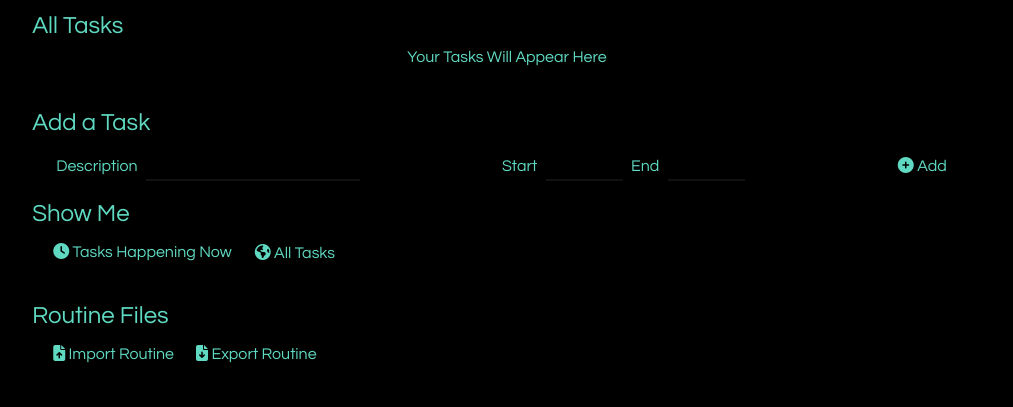
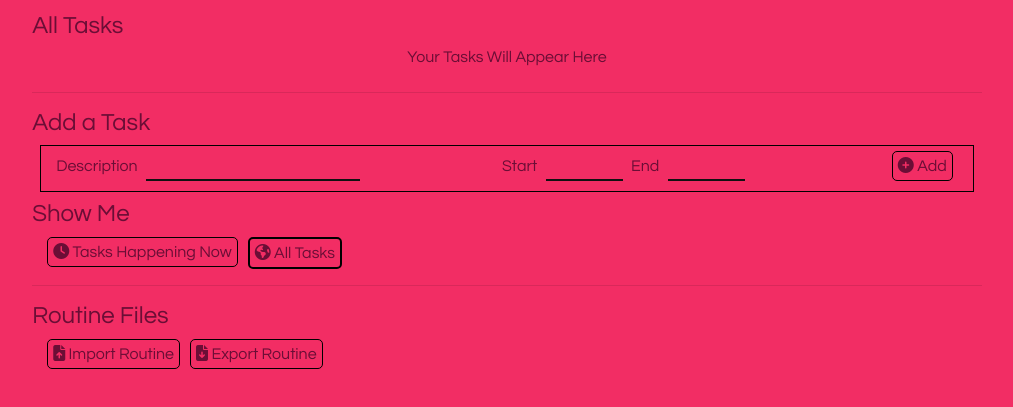
Before and after one commit to nick5616/routine, a plain HTML site: page project/build/index.html in a window 1280 px wide. Shown: the part 107-514 px from the top of the page, without its empty margins (133-1146 px from the left). Drawn offline with nearby package versions, Linux system fonts and the light colour scheme.

Commit message:
can successfully create wcag aa compliant color schemes programmatically

```diff
--- a/project/build/action.js
+++ b/project/build/action.js
@@ -1,6 +1,6 @@
 class task {
     constructor(d, s, e){
-        console.log("invoked main constructor");
+        //console.log("invoked main constructor");
         this.desc = d;
         this.start = s;
         this.end = e;
@@ -29,12 +29,12 @@ function relative_luminance(colorArray8Bit){
     var standard_red = colorArray8Bit[0]/255;
     var standard_green = colorArray8Bit[1]/255;
     var standard_blue = colorArray8Bit[2]/255;
-    console.log("sR", standard_red);
-    console.log("sG", standard_green);
-    console.log("sB", standard_blue);
-    //console.log(standard_red);
+    //console.log("sR", standard_red);
+    //console.log("sG", standard_green);
+    //console.log("sB", standard_blue);
+    ////console.log(standard_red);
     if(standard_red <= 0.03928){
-      console.log("path 1");
+      //console.log("path 1");
       r = standard_red/12.92;
     }
     else {
@@ -44,7 +44,7 @@ function relative_luminance(colorArray8Bit){
     }
 
     if(standard_green <= 0.03928){
-      console.log("path 1");
+      //console.log("path 1");
       g = standard_green/12.92;
     }
     else {
@@ -52,23 +52,23 @@ function relative_luminance(colorArray8Bit){
     }
 
     if(standard_blue <= 0.03928){
-      console.log("path 1");
+      //console.log("path 1");
       b = standard_blue/12.92;
     }
     else {
       b = Math.pow(((standard_blue+0.055)/1.055), 2.4);
     }
-    console.log("R", r);
-    console.log("G", g);
-    console.log("B", b);
+    //console.log("R", r);
+    //console.log("G", g);
+    //console.log("B", b);
     l = 0.2126 * r + 0.7152 * g + 0.0722 * b;
-    console.log("L", l);
-    console.log(typeof l);
+    //console.log("L", l);
+    //console.log(typeof l);
     return l;
 }
 
 function generateRandomColor(){
-    console.log("generating primary color");
+    //console.log("generating primary color");
     var red = Math.floor(Math.random() * 255);
     var green = Math.floor(Math.random() * 255);
     var blue = Math.floor(Math.random() * 255);
@@ -79,20 +79,30 @@ function colorArrayToString(array){
     return "rgb("+array[0]+","+array[1]+","+array[2]+")";
 };
 
+function generateBackgroundColor(){
+    var sunrise = [255, 219, 0];
+    var color_string = "background: linear-gradient(0deg, rgba(0,241,254,1) 0%, rgba(205,245,249,1) 100%)";
+    var color_array = [0,241,254];
+
+    return [color_string, color_array];
+}
+
 function generateColorScheme(){
-    var primary_color = generateRandomColor();
-    var secondary_color = generateRandomColor();
-    var cond1 = Math.abs(relative_luminance(primary_color) - relative_luminance([0,0,0])) < 0.9;
-    while(relative_luminance(primary_color) < 0.5){
-        //relative luminance(primary_color) >= threshold
-        primary_color = generateRandomColor();
+    var background_color = generateBackgroundColor();
+    var background_color_luminance = relative_luminance(background_color[1]);
+    var color = generateRandomColor();
+    //console.log("primary color's rel lum", relative_luminance(primar))
+    while(Math.abs(relative_luminance(color) - background_color_luminance) < 0.5){
+        //console.log("relative_luminance is", relative_luminance(color));
+        color = generateRandomColor();
         //secondary_color = generateRandomColor();
     }
-    return [primary_color, secondary_color];
+    console.log("relative_luminance is", relative_luminance(color));
+    return [color, background_color[0]];
 }
 function setElemsPrimaryColor(){
     var primary_color = generateRandomColor();
-    console.log("color: ",primary_color);
+    ////console.log("color: ",primary_color);
     $(".prim").css("background-color",primary_color);
 }
 function getCurrentMilitaryTime(){
@@ -102,7 +112,7 @@ function getCurrentMilitaryTime(){
 function getCapitalizedWord(string){
     var new_char = string[0].toUpperCase();
     var new_string = new_char + string.substring(1, string.length);
-    console.log("new string", new_string);
+    ////console.log("new string", new_string);
     return new_string;
 }
 function capitalizeSentence(sentence){
@@ -131,7 +141,7 @@ var board = new routine();
 //board.data.push(three);
 function addTaskToDisplay(task){
     if(task.start == "0000" && task.end == "0000"){
-        console.log("timeless task");
+        //console.log("timeless task");
         var timeless_task = '<div class = "task" tabindex = "0">'+
         '<div class="row">'+
             '<div class="col">'+
@@ -151,7 +161,7 @@ function addTaskToDisplay(task){
         $(".routine").append(timeless_task);
     }
     else{
-        console.log("task description", task.desc);
+        //console.log("task description", task.desc);
         var normal_task = '<div class = "task" tabindex = "0">'+
             '<div class="row">'+
                 '<div class="col">'+
@@ -176,10 +186,10 @@ function earliest_start(e1, e2){
 }
 function addRoutineToDisplay(data){
     data.sort(earliest_start);
-    console.log("input data sorted");
-    console.log("state of array", data);
+    //console.log("input data sorted");
+    //console.log("state of array", data);
     var html_string = '';
-    console.log("length of passed array", data.length);
+    //console.log("length of passed array", data.length);
     //clearDisplay();
     if(data.length < 1){
         html_string = '<h3 style = "text-align: center">Your Tasks Will Appear Here</h3>';
@@ -203,11 +213,11 @@ function showTutorial(){
 }
 //resizeHeadingField();
 function resizeHeadingField(){
-    console.log("name changed");
+    //console.log("name changed");
     var new_name = getCapitalizedWord($(".heading-tf").val());
     $(".heading-tf").val(new_name);
     var new_length = $(".heading-tf").val().length;
-    console.log("current text length:", new_length);
+    //console.log("current text length:", new_length);
     $('.heading-tf').attr('size', new_length);
 }
 
@@ -248,7 +258,7 @@ function updateUI(){
         addRoutineToDisplay(getCurrentTasks());
     }
     else {
-        console.log("current_method not selected");
+        //console.log("current_method not selected");
     }
 }
 function inside(time, beginning, end){
@@ -256,7 +266,7 @@ function inside(time, beginning, end){
     var b = parseInt(beginning);
     var e = parseInt(end);
     var bool = t <= e && t >= b;
-    console.log("happening now: "+bool);
+    //console.log("happening now: "+bool);
     if(beginning == "0000" && end == "0000"){
         return true;
     }
@@ -265,7 +275,7 @@ function inside(time, beginning, end){
 function getCurrentTasks(){
     var current_tasks = [];
     var current_time = getCurrentMilitaryTime();
-    console.log("current military time", current_time);
+    //console.log("current military time", current_time);
     board.data.forEach((task)=>{
         if(inside(current_time, task.start, task.end)){
             current_tasks.push(task);
@@ -274,12 +284,29 @@ function getCurrentTasks(){
     return current_tasks;
 }
 function applyColorScheme(){
-    var colors = generateColorScheme();
-    console.log("colors", colors);
+    var colors = generateTwoHighContrastColors();
+    //console.log("colors", colors);
 
     $(".background").css("color", colorArrayToString(colors[0]));
     $(".dynamic").css("color", colorArrayToString(colors[0]));
-    $(".background").css("background-color", colorArrayToString([0,0,0]));
+    $(".background").css("background", colorArrayToString(colors[1]));
+}
+function contrast_ratio(lum1, lum2){
+    var l1 = Math.max(lum1, lum2);
+    var l2 = Math.min(lum1, lum2);
+    var cr = (l1 + 0.05)/(l2 + 0.05);
+    console.log(cr);
+    return cr;
+}
+
+function generateTwoHighContrastColors(){
+    var color1 = generateRandomColor();
+    var color2 = generateRandomColor();
+    while(contrast_ratio(relative_luminance(color1), relative_luminance(color2)) < 3){
+        color1 = generateRandomColor();
+        //color2 = generateRandomColor();
+    }
+    return [color1, color2];
 }
 
 $(document).ready(function(){
@@ -293,7 +320,7 @@ $(document).ready(function(){
     $("#all-tasks").addClass("prim");
     applyColorScheme();
     setInterval(function() {
-        console.log("time has passed");
+        //console.log("time has passed");
         updateUI();
     }, 5 * 1000);
 
@@ -306,35 +333,35 @@ $(document).ready(function(){
         resizeHeadingField();
     });
     $("#now-tasks").click(()=>{
-        console.log("current tasks clicked");
+        //console.log("current tasks clicked");
 
         displayNowTasks();
     });
     $("#all-tasks").click(()=>{
-        console.log("all tasks clicked");
+        //console.log("all tasks clicked");
 
         displayAllTasks();
     });
     $(document).on('click', '#remove-button', ()=>{
-        console.log("remove button clicked");
+        //console.log("remove button clicked");
         $(this).remove();
         //$(task).remove();
     });
     $(document).on('focus', '#remove-button', ()=>{
-        console.log("remove in focus");
+        //console.log("remove in focus");
         //add infocus class
-        //console.log("great grandparent", $(this).parent().parent().parent());
-        console.log($("#remove-button:focus").parent().parent().parent().html());
+        ////console.log("great grandparent", $(this).parent().parent().parent());
+        //console.log($("#remove-button:focus").parent().parent().parent().html());
         $("#remove-button:focus").parent().parent().parent().remove();
     });
     $(document).on('focus', '#add-button', ()=>{
 
     });
     $(document).on('blur', '.task', ()=>{
-        console.log("remove blur");
+        //console.log("remove blur");
         //add infocus class
-        //console.log("great grandparent", $(this).parent().parent().parent());
-        console.log($(".task:focus"));
+        ////console.log("great grandparent", $(this).parent().parent().parent());
+        //console.log($(".task:focus"));
     });
 
 });
@@ -371,7 +398,7 @@ function removeFocussedContent(){
     var description = $("#description:focus").val();
     $(".task:focus").remove();
     removeTaskFromRoutineArray();
-    console.log("removed task. this is the new length", board.data.length);
+    //console.log("removed task. this is the new length", board.data.length);
 
     if(board.data.length == 0){
         showUploadInfo();
@@ -402,10 +429,10 @@ function toNormalTime(raw_date) {
     //returned: 1:00 PM
     //relies on raw_date always being 4 long
     if(raw_date.length != 4){
-      console.error("malformatted input");
+      //console.error("malformatted input");
     }
     var date = raw_date.substring(0, 2) + ":" + raw_date.substring(2, 4);
-    //console.log("date", date);
+    ////console.log("date", date);
     //added an hour and minute separator
     date = date + ":00";
     date = "April 27, 2017 "+date;
@@ -458,7 +485,7 @@ function appendContent(){
 $(document).on('keyup', function(e) {
     if(e.which == 8){
         //backspace
-        console.log("backspace");
+        //console.log("backspace");
 
         if($(".task").is(":focus")){
             removeFocussedContent();
@@ -468,10 +495,10 @@ $(document).on('keyup', function(e) {
     if(e.which == 13) {
         //enter
         if($(".current-task").is(":focus" || $("#description").is(":focus"))){
-            console.log("exectuting enter");
+            //console.log("exectuting enter");
             appendContent();
         }
-        console.log("enter key pressed");
+        //console.log("enter key pressed");
 
     }
 });
--- a/project/build/style.css
+++ b/project/build/style.css
@@ -3,6 +3,7 @@ body{
 }
 .wrapper{
     text-align: center;
+
 }
 .routine-holder{
     /*margin: 0 25px 25px 25px;*/
@@ -13,6 +14,7 @@ body{
     min-height: 50vh;*/
     display: inline-block;
     /*box-shadow: 0 0 3px #222222;*/
+
 }
 
 .heading-tf{
@@ -170,7 +172,15 @@ h3{
 .background{
     width: 100%;
     height: 100vh;
-    /*color: rgb(228, 195, 108);*/
-    /*background-color: rgb(115, 193, 13);*/
+
+
+    background: linear-gradient(0deg, rgba(0,241,254,1) 0%, rgba(154,244,252,1) 100%);
+
+    backdrop-filter: blur(0.8) grayscale(1);
+
 
 }
+body{
+    /*background-image: url("handh.png");*/
+    background-color: white;
+}
```
